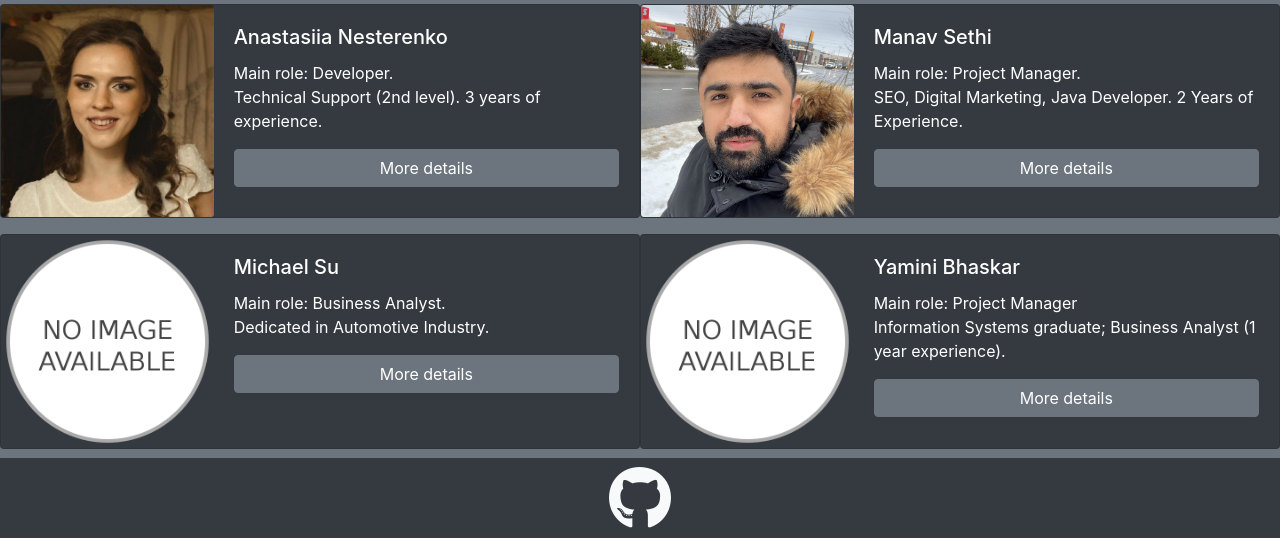
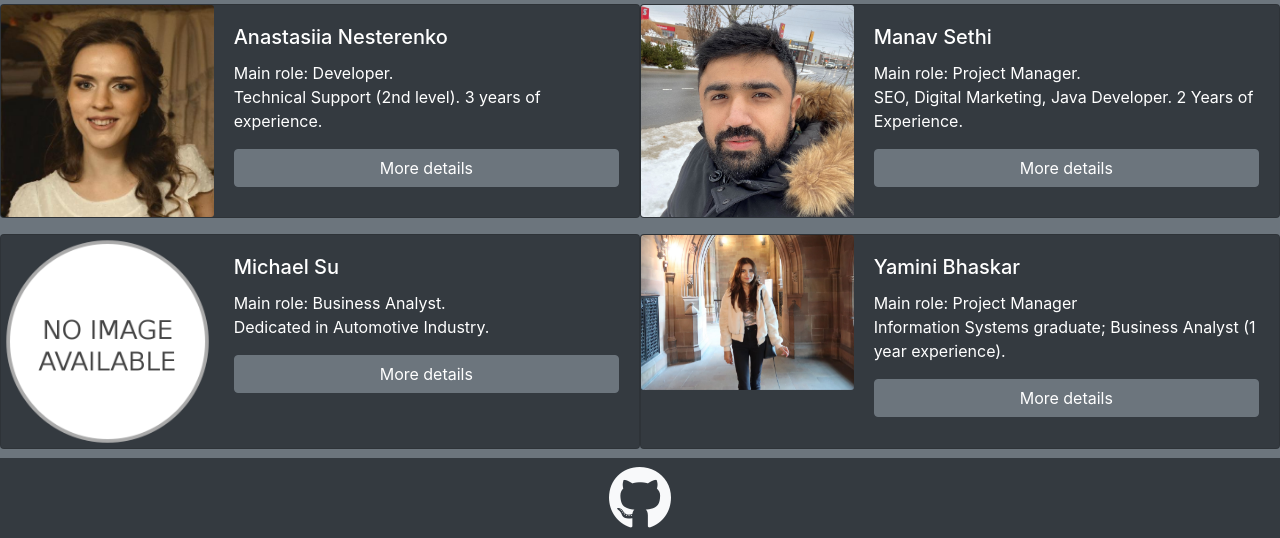
Before and after one commit to anastasia-nesterenko/BDAT1007-Social-Data-Mining-Techniques-Assignment1, a Flask app: page /about in a window 1280 px wide. Shown: the part 262-800 px from the top of the page. Run offline with Flask 2, Linux system fonts and the light colour scheme; some libraries are stand-ins or nearby versions.

Commit message:
FIxed images.

```diff
--- a/templates/about.html
+++ b/templates/about.html
@@ -149,9 +149,13 @@
                         <div id="carouselSlidesOnly" class="carousel slide" data-ride="carousel">
                             <div class="carousel-inner">
                                 <div class="carousel-item active">
-                                    <img src="static/images/image.png" class="card-img align-center d-block w-100"
+                                    <img src="static/images/pic3.png" class="card-img align-center d-block w-100"
                                          alt="...">
                                 </div>
+                                <div class="carousel-item">
+                                <img src="static/images/PicYamini2 .jpg" class="card-img align-center d-block w-100"
+                                     alt="...">
+                            </div>
                             </div>
                         </div>
                     </div>
```
